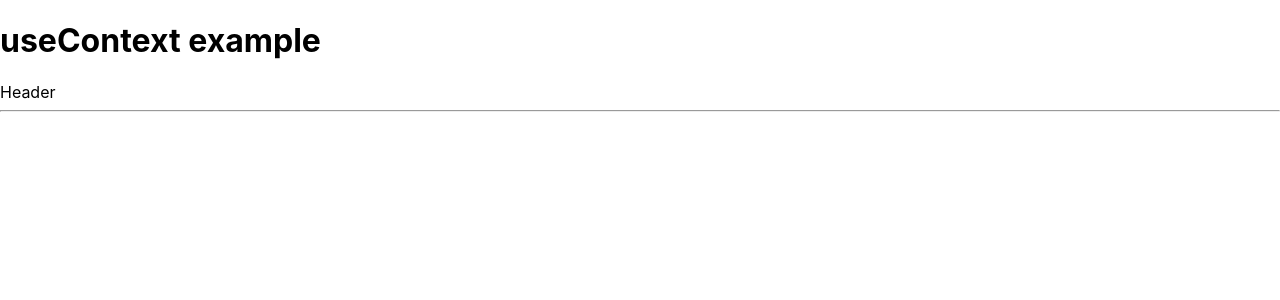
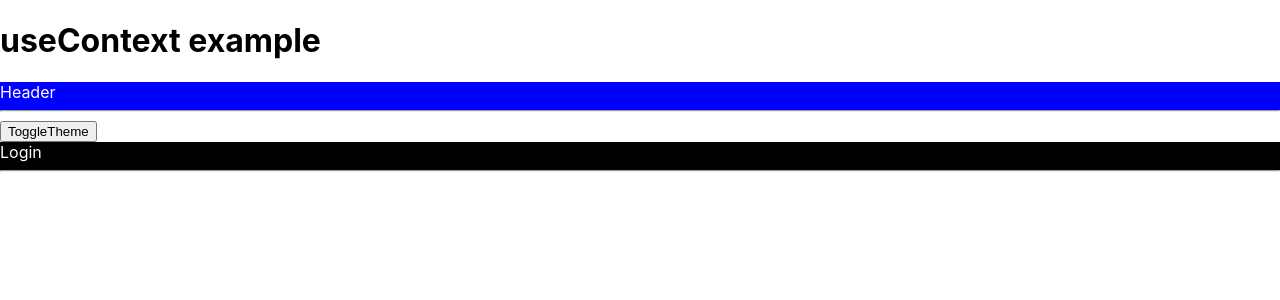
Before and after one commit to anassraissi/hooks_react_example, a React (Create React App) app in the folder hooks_react/: page / in a window 1280 px wide. Shown: the top 300 px of the page. Built offline with nearby package versions, Linux system fonts and the light colour scheme.

Commit message:
Reel use of change theme when clik button

```diff
--- a/hooks_react/src/UseContex/App.js
+++ b/hooks_react/src/UseContex/App.js
@@ -1,6 +1,8 @@
 import React from 'react'
 import { ThemeProvider } from './ThemeContext'
 import Header from "./Header";
+import Login from './Login';
+import { ToggleTheme } from './ToggleTheme';
 
 const App = () => {
   return (
@@ -8,6 +10,8 @@ const App = () => {
       <h1>useContext example</h1>
     <ThemeProvider>
       <Header></Header>
+      <ToggleTheme></ToggleTheme>
+      <Login></Login>
     </ThemeProvider>
     </div>
   )
--- a/hooks_react/src/UseContex/Header.js
+++ b/hooks_react/src/UseContex/Header.js
@@ -2,10 +2,18 @@ import React, { useContext } from 'react'
 import { ThemeContext } from './ThemeContext'
 
 export default function Header(){
-  const theme =useContext(ThemeContext);
-  console.log({theme});
+  const themeContext =useContext(ThemeContext);
+  console.log({themeContext});
+  let style={};
+  if(themeContext.theme=='dark'){
+      style={backgroundColor:'blue',color:'white'}
+  }
+  else{
+    style={backgroundColor:'white',color:'black'}
+
+  }
   return (
-    <div>Header
+    <div style={style}>Header
       <hr></hr>
     </div>
   )
--- a/hooks_react/src/UseContex/Login.js
+++ b/hooks_react/src/UseContex/Login.js
@@ -0,0 +1,20 @@
+import React, { useContext } from 'react'
+import { ThemeContext } from './ThemeContext'
+
+export default function Login(){
+  const themeContext =useContext(ThemeContext);
+  console.log({themeContext});
+  let style={};
+  if(themeContext.theme=='dark'){
+      style={backgroundColor:'black',color:'white'}
+  }
+  else{
+    style={backgroundColor:'white',color:'black'}
+
+  }
+  return (
+    <div style={style}>Login
+      <hr></hr>
+    </div>
+  )
+}
--- a/hooks_react/src/UseContex/ThemeContext.js
+++ b/hooks_react/src/UseContex/ThemeContext.js
@@ -8,7 +8,7 @@ export function ThemeProvider(props){
         setTheme(theme  == 'dark'? 'light' : 'dark');
     }
     return(
-    <ThemeContext.Provider value={{theme,setTheme,toggleTheme}  }>
+    <ThemeContext.Provider value={{theme,toggleTheme}  }>
         {props.children}
     </ThemeContext.Provider>
     );
--- /dev/null
+++ b/hooks_react/src/UseContex/ToggleTheme.js
@@ -0,0 +1,13 @@
+import React, { useContext } from 'react'
+import { ThemeContext } from './ThemeContext'
+
+export const ToggleTheme = () => {
+    const themeContext=useContext(ThemeContext)
+  return (
+    <div>
+        <button onClick={themeContext.toggleTheme}>
+            ToggleTheme
+        </button>
+        </div>
+  )
+}
```
